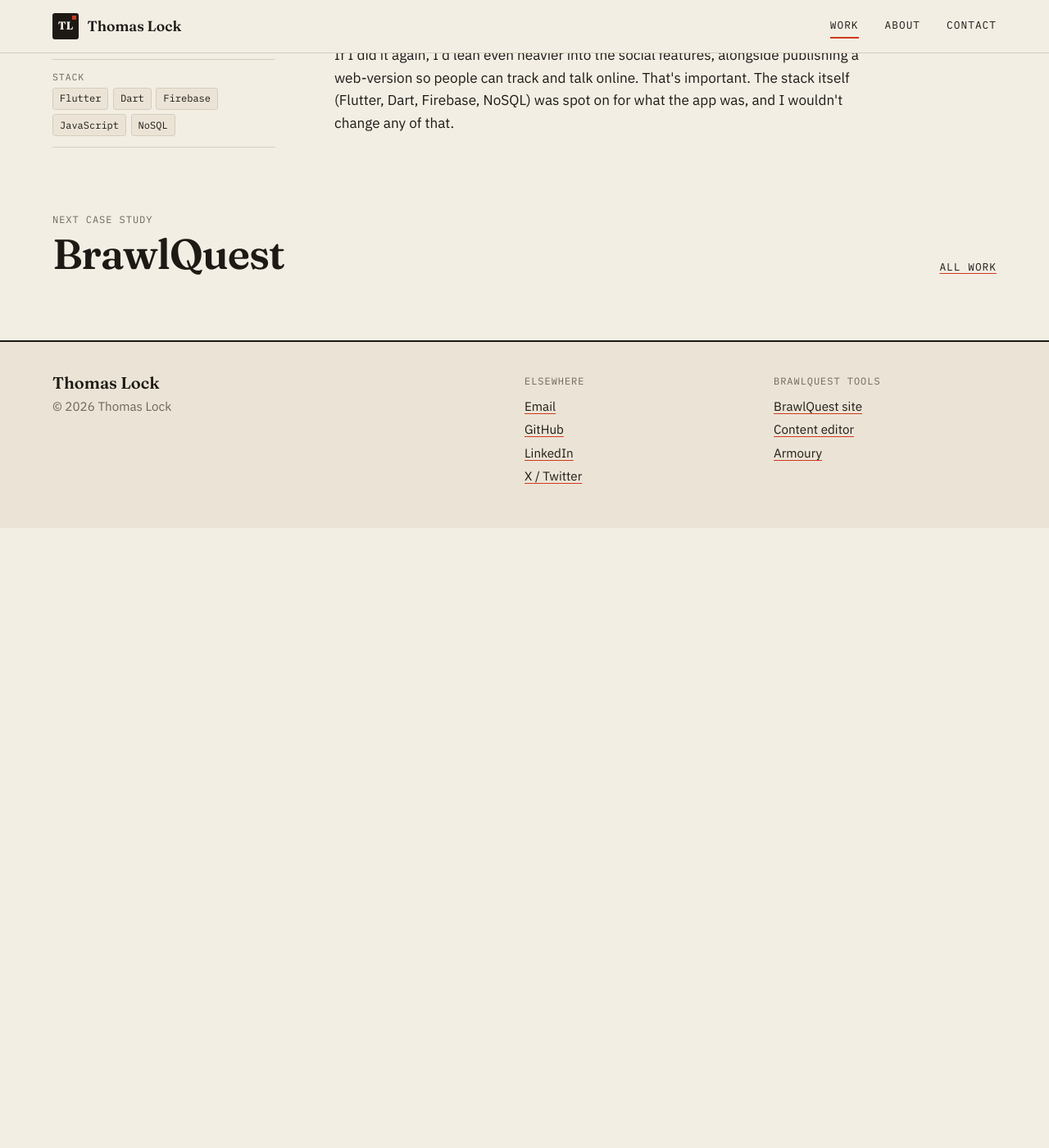
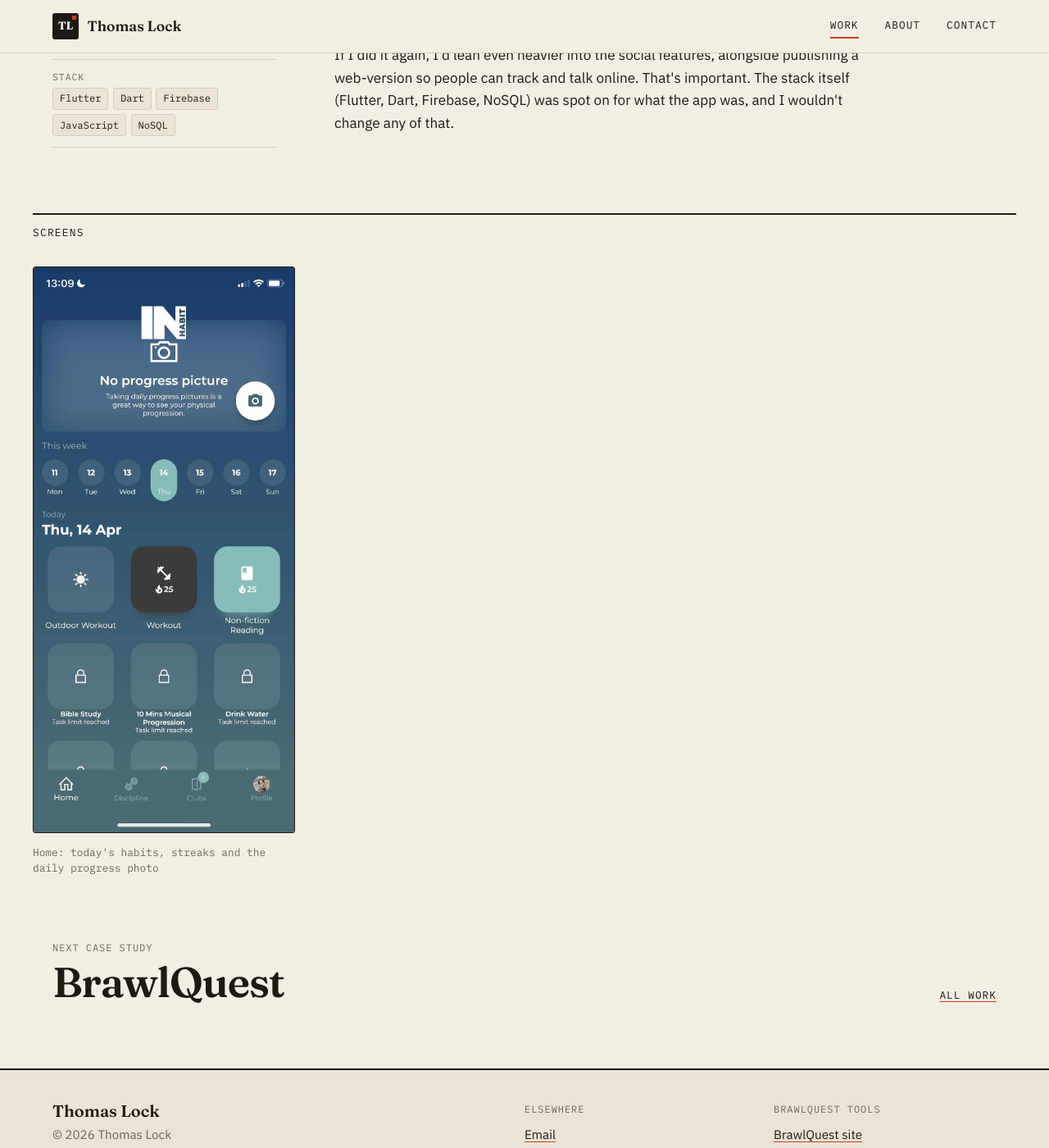
Before and after one commit to Pebsie/v2, a Jekyll site: the page built from _case_studies/inhabit.md, in a window 1280 px wide and 1400 px high, scrolled down 1685 px. Shown: the whole window at 82% size. Built offline with Jekyll 4.4.1, drawn with Linux system fonts in a browser that asks for light colours; before the commit the page ends 2329 px from its top, so only the background shows below that.

Commit message:
Publish the Inhabit home screenshot on the v2 preview.
baseurl /v2 and noindex stay as they are.

```diff
--- a/_case_studies/inhabit.md
+++ b/_case_studies/inhabit.md
@@ -21,13 +21,20 @@ links:
 # cover: &cover /assets/img/work/inhabit/cover.webp
 # image: *cover
 # cover_alt: [WRITE: what the cover image shows]
-# Screens. One block per image. Files go in assets/img/work/inhabit/.
-# gallery:
-#   - src: /assets/img/work/inhabit/screen-1.webp
+gallery:
+  - src: /assets/img/work/inhabit/home.webp
+    alt: Inhabit home screen on an iPhone, with this week's streaks, today's habits and the daily progress photo.
+    caption: "Home: today's habits, streaks and the daily progress photo"
+    width: 981
+    height: 2124
+    phone: true
+# More screens. Uncomment a block per image. Files go in assets/img/work/inhabit/.
+#   - src: /assets/img/work/inhabit/screen-2.webp
 #     alt: [WRITE: what this screenshot shows]
 #     caption: [WRITE: a short caption]
-#     width: 1600
-#     height: 900
+#     width: 981
+#     height: 2124
+#     phone: true
 ---
 
 ## Summary
--- a/_layouts/case-study.html
+++ b/_layouts/case-study.html
@@ -57,7 +57,7 @@ body_class: page-case
     <h2 class="section-label">Screens</h2>
     <div class="gallery__grid">
       {% for g in page.gallery %}
-      <figure class="gallery__item{% if g.wide %} is-wide{% endif %}{% if g.pixel %} is-pixel{% endif %}">
+      <figure class="gallery__item{% if g.wide %} is-wide{% endif %}{% if g.pixel %} is-pixel{% endif %}{% if g.phone %} is-phone{% endif %}">
         <a href="{{ g.src | relative_url }}"><img src="{{ g.src | relative_url }}" alt="{{ g.alt }}" loading="lazy" decoding="async"{% if g.width %} width="{{ g.width }}" height="{{ g.height }}"{% endif %}></a>
         {% if g.caption %}<figcaption>{{ g.caption }}</figcaption>{% endif %}
       </figure>
--- a/assets/css/site.css
+++ b/assets/css/site.css
@@ -259,7 +259,8 @@ ul.plain { list-style: none; margin: 0; padding: 0; }
 .gallery__grid { display: grid; gap: clamp(1.5rem, 3vw, 2.5rem); }
 @media (min-width: 46rem) { .gallery__grid { grid-template-columns: 1fr 1fr; } .gallery__item.is-wide { grid-column: 1 / -1; } }
 .gallery__item { margin: 0; }
-.gallery__item img { width: 100%; border: 1px solid var(--ink); border-radius: var(--radius); background: var(--paper-2); }
+.gallery__item.is-phone { width: 100%; max-width: 20rem; justify-self: start; align-self: start; }
+.gallery__item img { width: 100%; height: auto; border: 1px solid var(--ink); border-radius: var(--radius); background: var(--paper-2); }
 .gallery__item.is-pixel img { image-rendering: pixelated; }
 
 .case__next { display: flex; flex-wrap: wrap; justify-content: space-between; align-items: end; gap: 1.5rem; padding-top: clamp(3rem, 7vw, 5rem); padding-bottom: clamp(3rem, 7vw, 5rem); }
```
Also changed, not shown: assets/img/work/inhabit/home.webp (added).
